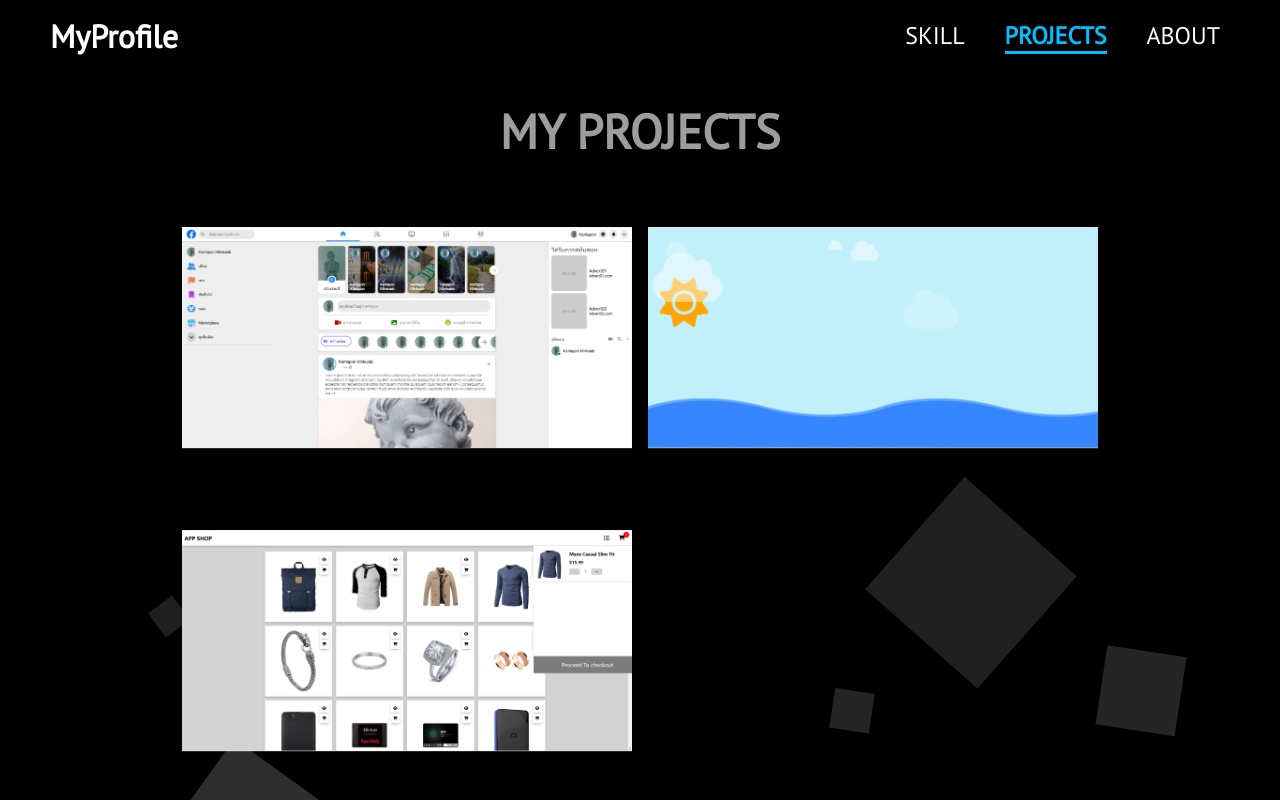
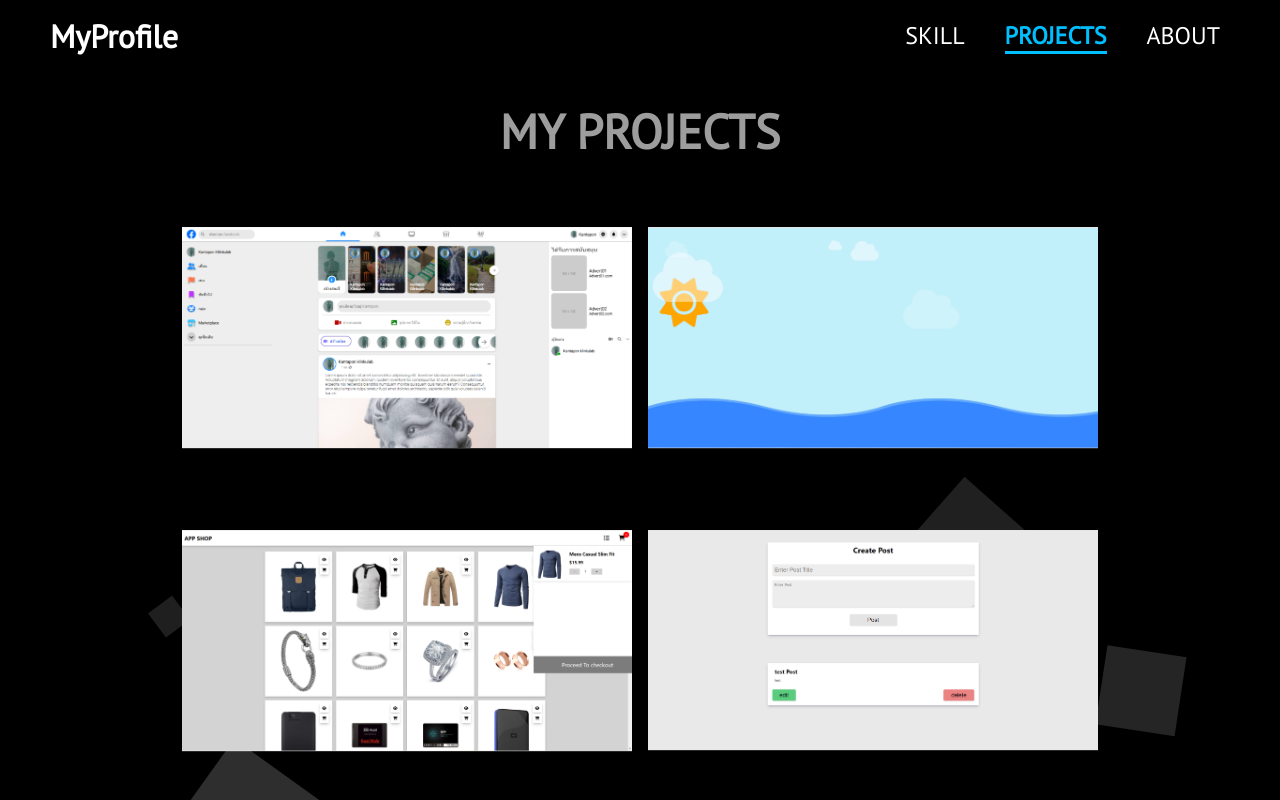
Before and after one commit to kankula/web-portfolio, a React (Create React App) app: page /#/projects in a window 1280 px wide. Built offline with nearby package versions, Linux system fonts and the light colour scheme.

Commit message:
add project

```diff
--- a/src/contents/Projects.css
+++ b/src/contents/Projects.css
@@ -42,7 +42,7 @@
 .project-item:hover .face1 {
     transform: translateY(0);
 }
-.project-item .Proj_pic1, .Proj_pic2, .Proj_pic3 {
+.project-item .Proj_pic1, .Proj_pic2, .Proj_pic3, .Proj_pic4 {
     width: 100%;
 }
 .project-item .face2 {
--- a/src/contents/Projects.js
+++ b/src/contents/Projects.js
@@ -3,6 +3,7 @@ import './Projects.css'
 import Proj_pic1 from '../img/p1.png'
 import Proj_pic2 from '../img/p2.png'
 import Proj_pic3 from '../img/p3.png'
+import Proj_pic4 from '../img/p4.png'
 
 const Projects = () => {
     return (
@@ -38,6 +39,15 @@ const Projects = () => {
                                 <a href="https://github.com/kankula/App-Shop.git" target="_blank">Open Code</a>
                             </div>
                         </div>
+                        <div className="project-item">
+                            <div className="face face1">
+                                <img src={Proj_pic4} alt="p4.png" className="Proj_pic4" />
+                            </div>
+                            <div className="face face2">
+                                <a href="https://kankula.github.io/Test-Post/" target="_blank">Open Web</a>
+                                <a href="https://github.com/kankula/Test-Post.git" target="_blank">Open Code</a>
+                            </div>
+                        </div>
                     </div>
                 </div>
             </div>
```
Also changed, not shown: src/img/p4.png (added).
